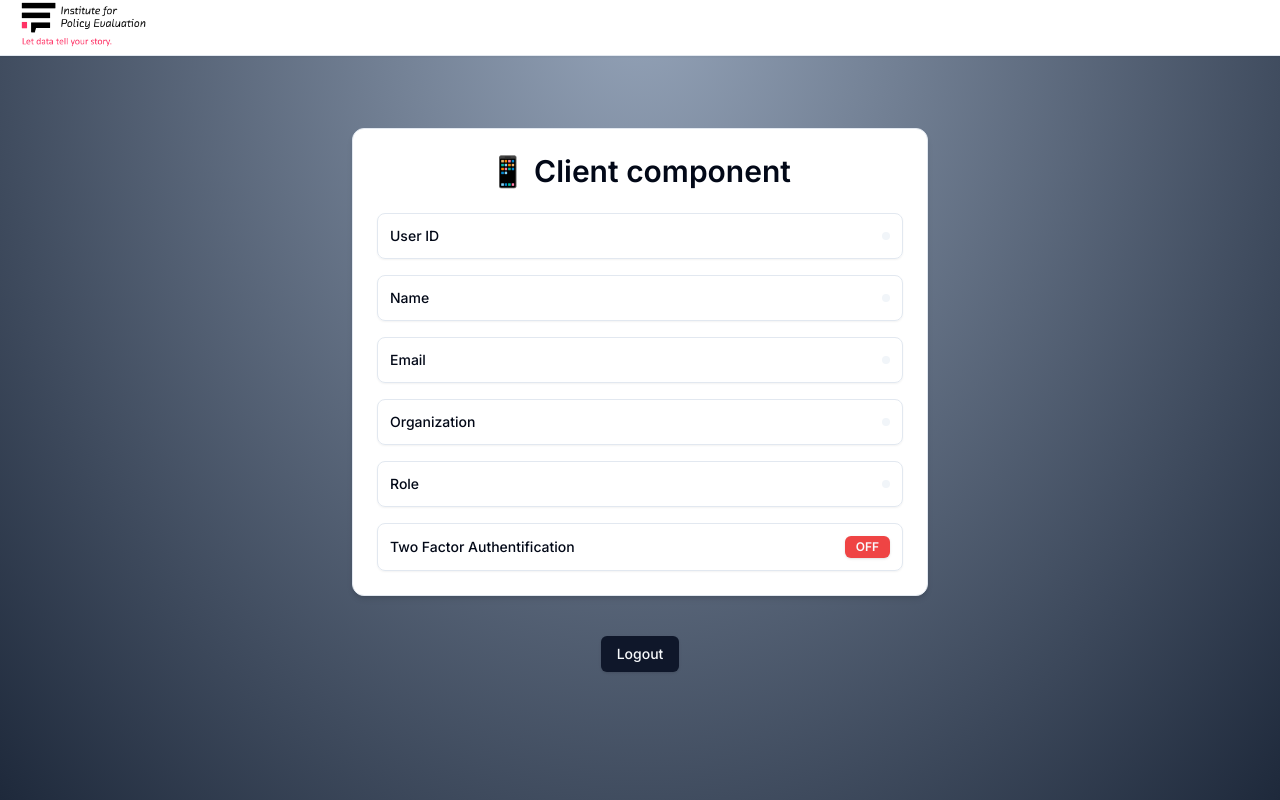
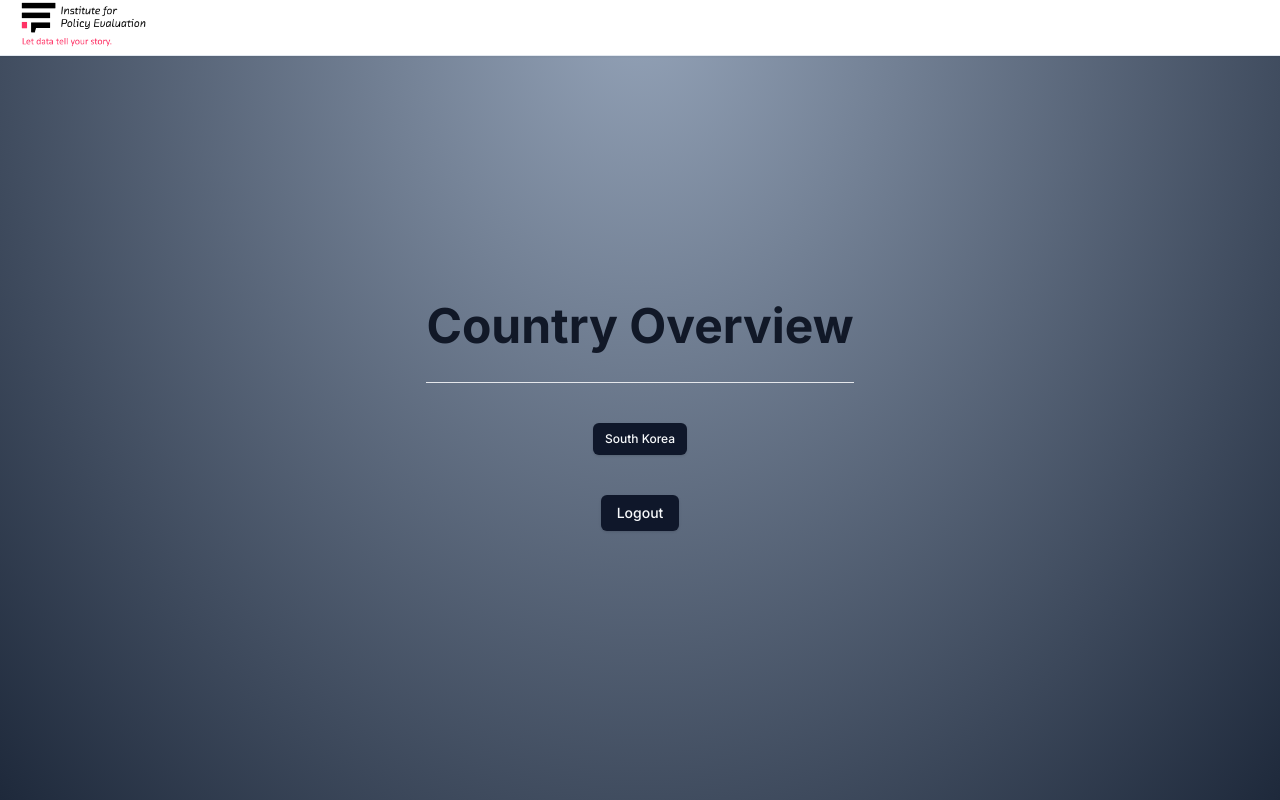
Before and after one commit to IPE012023/country-profiles, a Next.js app: page /user/1 in a window 1280 px wide. Built offline with nearby package versions, Linux system fonts and the light colour scheme; no server answers.

Commit message:
getting started

```diff
--- a/app/(platform)/(dashboard)/user/[userId]/page.tsx
+++ b/app/(platform)/(dashboard)/user/[userId]/page.tsx
@@ -2,20 +2,23 @@
 
 import { logout } from "@/actions/logout";
 import { Button } from "@/components/ui/button";
-import { UserInfo } from "@/components/user-info";
-import { useCurrentUser } from "@/hooks/use-current-user";
+import Link from "next/link";
 
 const UserIdPage = () => {
-
   const onClick = () => {
     logout();
   };
 
-  const user = useCurrentUser();
-
   return (
     <div className="h-full w-full flex flex-col gap-y-10 items-center justify-center bg-[radial-gradient(ellipse_at_top,_var(--tw-gradient-stops))] from-slate-400 to-slate-800">
-      <UserInfo label="📱 Client component" user={user} />
+      <div className="mt-8 flex flex-col items-start justify-between gap-4 border-b border-gray-200 pb-5 sm:flex-row sm:items-center sm:gap-0">
+        <h1 className="mb-3 font-bold text-5xl text-gray-900">
+          Country Overview
+        </h1>
+      </div>
+      <Button size="sm" asChild>
+          <Link href="/countries/south-korea">South Korea</Link>
+        </Button>
       <Button variant="default" onClick={onClick}>
         Logout
       </Button>
--- a/package.json
+++ b/package.json
@@ -1,5 +1,5 @@
 {
-  "name": "trello-tutorial",
+  "name": "country-profiles",
   "version": "0.1.0",
   "private": true,
   "scripts": {
```
Also changed, not shown: app/(platform)/(dashboard)/_components/navbar.tsx (+0 -28 lines), 1 other file (tests, documents, lock files or other folders).
